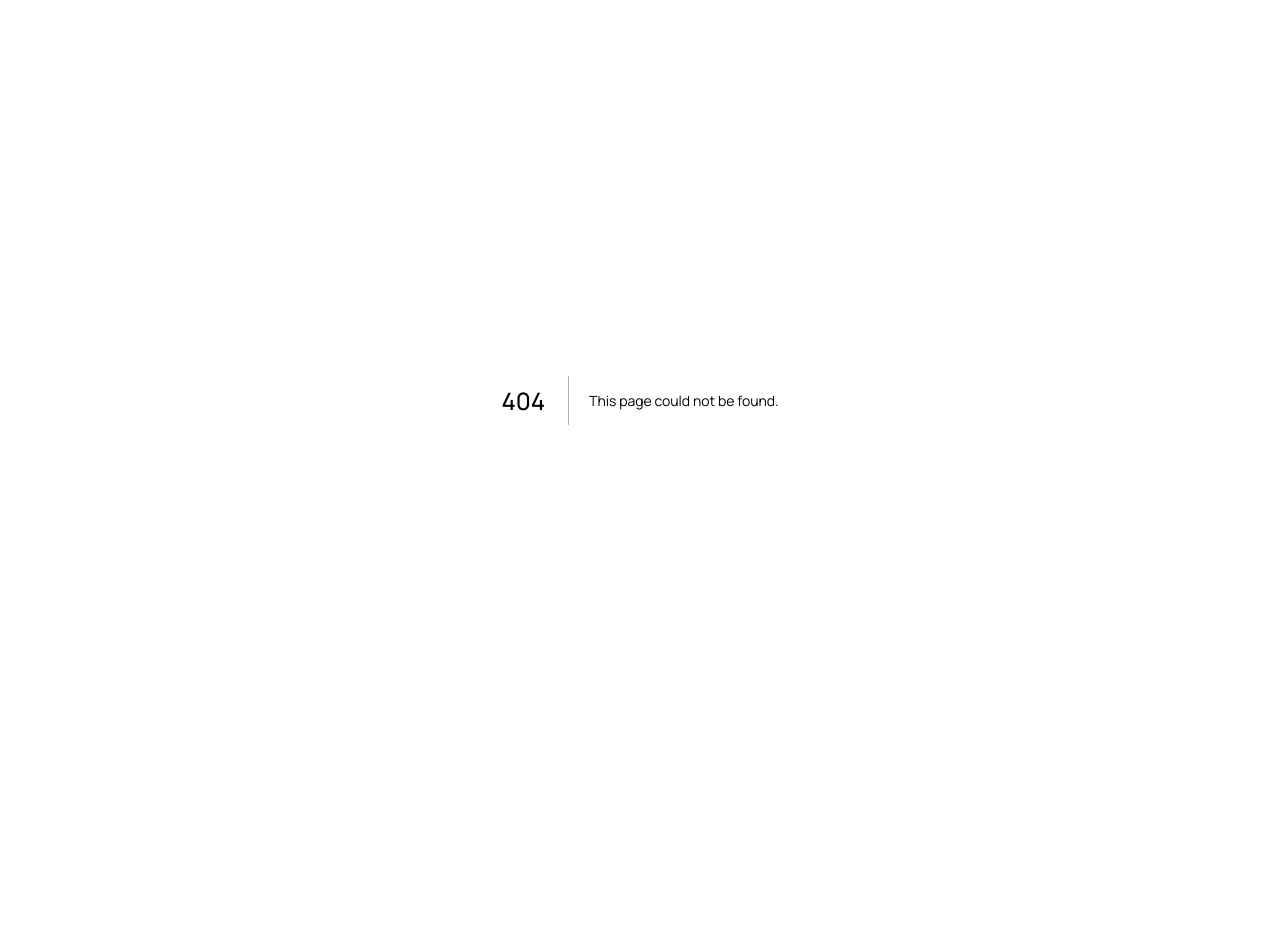
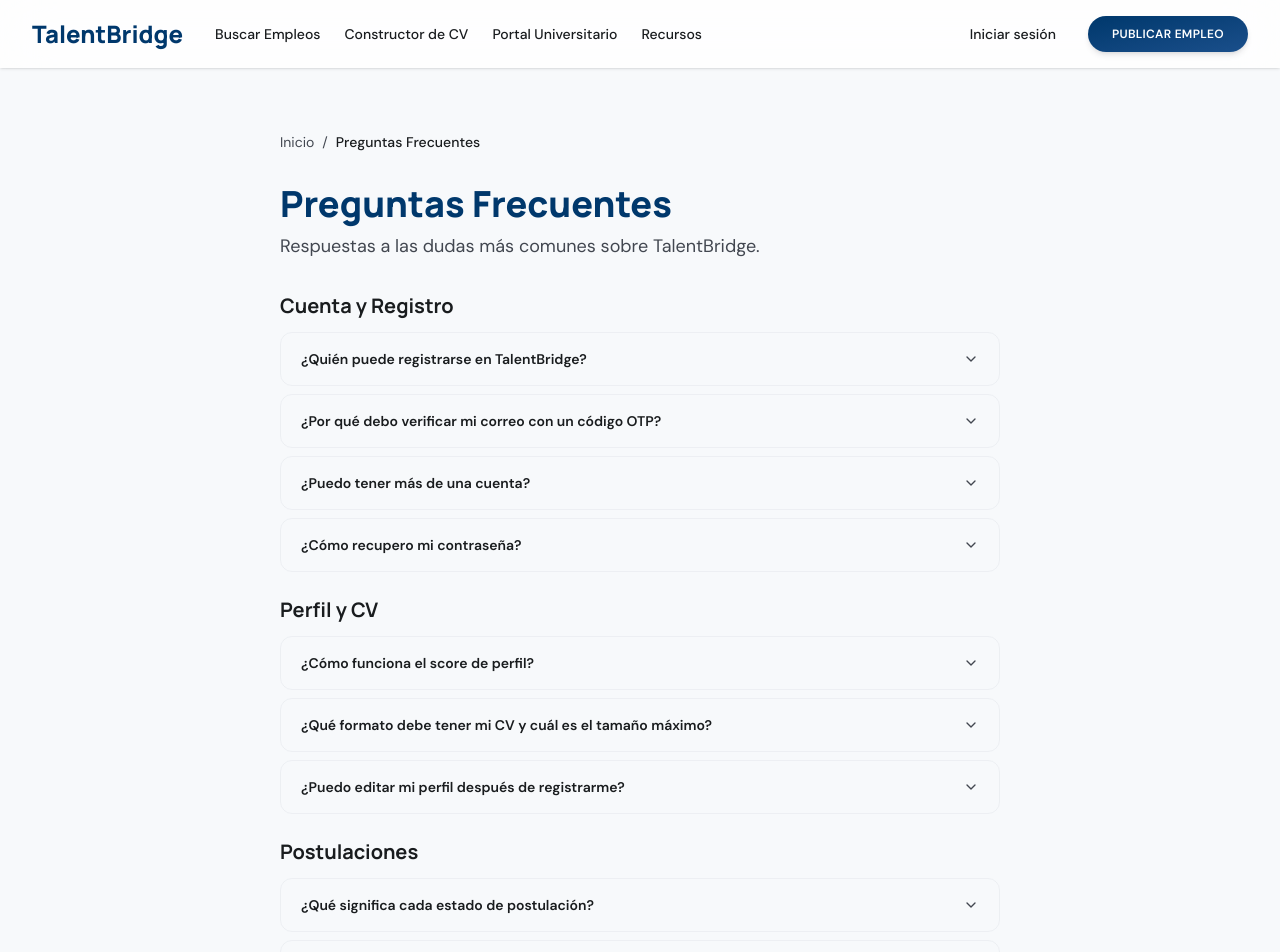
Before and after one commit to Timmy0825XD/talentbridge, a Next.js app in the folder frontend/: page /faq in a window 1280 px wide. Before the commit this address had no page. Shown: the top 952 px of the page. Before the commit the page ends 800 px from the top, so only its background shows below. Built offline with nearby package versions, Linux system fonts and the light colour scheme.

Commit message:
feat(frontend): agregar página de preguntas frecuentes

```diff
--- /dev/null
+++ b/frontend/app/(public)/faq/page.tsx
@@ -0,0 +1,46 @@
+"use client";
+
+import { useState } from "react";
+import { ChevronDown } from "lucide-react";
+import { faqContent } from "@/src/content/faq";
+import InfoPageLayout from "@/src/components/info/InfoPageLayout";
+
+function AccordionItem({ question, answer }: { question: string; answer: string }) {
+  const [open, setOpen] = useState(false);
+
+  return (
+    <div className="border border-outline-variant/20 rounded-xl overflow-hidden">
+      <button
+        onClick={() => setOpen(!open)}
+        className="w-full flex items-center justify-between gap-4 px-5 py-4 text-left text-sm font-semibold text-on-surface hover:bg-surface-container-low transition-colors"
+      >
+        {question}
+        <ChevronDown className={`w-4 h-4 flex-shrink-0 text-on-surface-variant transition-transform ${open ? "rotate-180" : ""}`} />
+      </button>
+      {open && (
+        <div className="px-5 pb-4 text-sm text-on-surface-variant leading-relaxed">
+          {answer}
+        </div>
+      )}
+    </div>
+  );
+}
+
+export default function FAQPage() {
+  const { title, description, categories } = faqContent;
+
+  return (
+    <InfoPageLayout title={title} description={description} breadcrumb={[{ label: title }]}>
+      {categories.map((category) => (
+        <section key={category.name} className="space-y-3">
+          <h2 className="text-xl font-bold text-on-surface font-headline">{category.name}</h2>
+          <div className="space-y-2">
+            {category.items.map((item) => (
+              <AccordionItem key={item.question} question={item.question} answer={item.answer} />
+            ))}
+          </div>
+        </section>
+      ))}
+    </InfoPageLayout>
+  );
+}
--- /dev/null
+++ b/frontend/src/content/faq.ts
@@ -0,0 +1,121 @@
+export const faqContent = {
+  title: "Preguntas Frecuentes",
+  description: "Respuestas a las dudas más comunes sobre TalentBridge.",
+  categories: [
+    {
+      name: "Cuenta y Registro",
+      items: [
+        {
+          question: "¿Quién puede registrarse en TalentBridge?",
+          answer:
+            "Pueden registrarse estudiantes activos de instituciones de educación superior, egresados de cualquier programa académico, y empresas legalmente constituidas. Los estudiantes deben usar su correo institucional. Las empresas deben contar con NIT y datos de contacto válidos.",
+        },
+        {
+          question: "¿Por qué debo verificar mi correo con un código OTP?",
+          answer:
+            "La verificación por código OTP (One-Time Password) garantiza que la dirección de correo ingresada es válida y te pertenece. El código tiene una duración de 10 minutos y es de un solo uso. Tu cuenta solo se activa después de esta verificación, lo que protege la seguridad de la plataforma.",
+        },
+        {
+          question: "¿Puedo tener más de una cuenta?",
+          answer:
+            "No. Cada persona natural o jurídica puede tener una única cuenta activa. No se permite compartir cuentas ni crear perfiles falsos. El registro de roles como ADMIN o INSTITUTION es gestionado exclusivamente por el equipo de TalentBridge.",
+        },
+        {
+          question: "¿Cómo recupero mi contraseña?",
+          answer:
+            "En la página de inicio de sesión, selecciona la opción '¿Olvidaste tu contraseña?'. Recibirás un enlace temporal en tu correo electrónico con una validez de 15 minutos para restablecerla.",
+        },
+      ],
+    },
+    {
+      name: "Perfil y CV",
+      items: [
+        {
+          question: "¿Cómo funciona el score de perfil?",
+          answer:
+            "El sistema calcula automáticamente un puntaje de 0 a 100 puntos basado en: habilidades técnicas (30%), experiencia y proyectos (25%), formación académica (15%), certificaciones (10%), reputación en la plataforma (10%), idiomas (5%) y completitud del perfil (5%). Mientras más completo sea tu perfil, mayor puntaje tendrás.",
+        },
+        {
+          question: "¿Qué formato debe tener mi CV y cuál es el tamaño máximo?",
+          answer:
+            "El CV debe subirse exclusivamente en formato PDF con un tamaño máximo de 5 MB. Solo se permite un CV activo por usuario; al subir uno nuevo, el anterior se reemplaza automáticamente.",
+        },
+        {
+          question: "¿Puedo editar mi perfil después de registrarme?",
+          answer:
+            "Sí. Puedes modificar tu perfil en cualquier momento desde la sección de perfil. Los cambios se reflejan inmediatamente y el sistema recalcula tu puntaje de forma dinámica.",
+        },
+      ],
+    },
+    {
+      name: "Postulaciones",
+      items: [
+        {
+          question: "¿Qué significa cada estado de postulación?",
+          answer:
+            "Los estados son: Recibida (la empresa recibió tu postulación), En revisión (la empresa está evaluando tu perfil), Seleccionado (pasaste a la siguiente etapa, la empresa se pondrá en contacto contigo), Descartado (no fuiste seleccionado en esta ocasión).",
+        },
+        {
+          question: "¿Cómo se calcula el porcentaje de afinidad con una vacante?",
+          answer:
+            "El sistema compara las habilidades requeridas en la vacante con las registradas en tu perfil, aplicando los pesos del motor de ranking. El resultado es un porcentaje que indica qué tan compatible eres con esa oportunidad.",
+        },
+        {
+          question: "¿Puedo postularme a varias vacantes al mismo tiempo?",
+          answer:
+            "Sí. No hay límite de postulaciones activas. Puedes postularte a todas las vacantes que se ajusten a tu perfil y hacer seguimiento individual de cada una.",
+        },
+      ],
+    },
+    {
+      name: "Contratos",
+      items: [
+        {
+          question: "¿Cómo se crea y confirma un contrato?",
+          answer:
+            "Cuando la empresa selecciona a un candidato, genera un contrato con entregables, fechas y monto acordado. El candidato debe confirmar el acuerdo para activarlo. El contrato pasa por los estados: PENDING (pendiente de confirmación), ACTIVE (en ejecución), COMPLETED (finalizado).",
+        },
+        {
+          question: "¿Cómo funcionan los pagos dentro de la plataforma?",
+          answer:
+            "Los pagos se registran de forma informativa para trazabilidad. La empresa confirma el pago adjuntando un comprobante (PDF o imagen, máximo 10 MB). No integramos un procesador de pagos en esta versión.",
+        },
+        {
+          question: "¿Cómo se califica al finalizar un proyecto?",
+          answer:
+            "Al cerrar un proyecto, ambas partes se califican mutuamente en escala de 1 a 5 estrellas. La empresa califica calidad, plazos, comunicación y actitud. El candidato califica puntualidad de pagos, claridad de instrucciones y ambiente laboral.",
+        },
+      ],
+    },
+    {
+      name: "Privacidad y Datos",
+      items: [
+        {
+          question: "¿Qué datos personales almacena TalentBridge?",
+          answer:
+            "Almacenamos datos de registro (correo y contraseña), datos de perfil (nombre, institución, habilidades, CV, foto), y datos de uso (postulaciones, contratos, calificaciones). Toda la información se maneja conforme a la Ley 1581 de 2012 de protección de datos personales en Colombia.",
+        },
+        {
+          question: "¿Puedo eliminar mi cuenta y mis datos?",
+          answer:
+            "Sí. Puedes solicitar la eliminación de tu cuenta contactando a nuestro equipo. Tus datos personales se eliminarán de forma segura, aunque algunos datos anonimizados para métricas estadísticas podrán conservarse.",
+        },
+      ],
+    },
+    {
+      name: "Instituciones",
+      items: [
+        {
+          question: "¿Cómo accede una universidad al panel institucional?",
+          answer:
+            "El acceso al panel de institución es creado exclusivamente por el equipo de TalentBridge o por administradores. Una vez creada la cuenta, la institución puede visualizar métricas de inserción laboral de sus egresados.",
+        },
+        {
+          question: "¿Cómo se vinculan los estudiantes con su institución?",
+          answer:
+            "Las métricas se calculan automáticamente comparando el nombre de la institución registrado en el perfil del candidato con el de la cuenta institucional. La institución puede verificar manualmente la condición de egresado cuando el sistema no pueda hacerlo automáticamente.",
+        },
+      ],
+    },
+  ],
+} as const;
```
